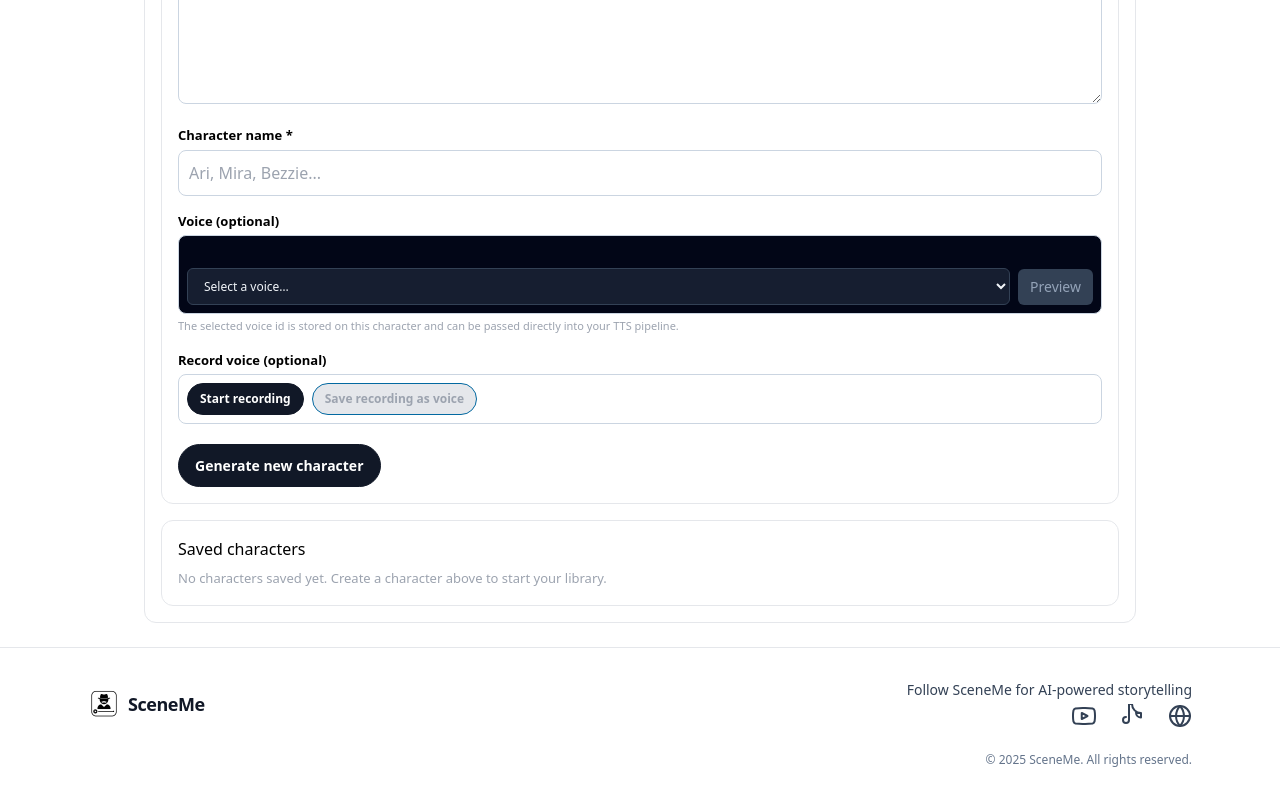
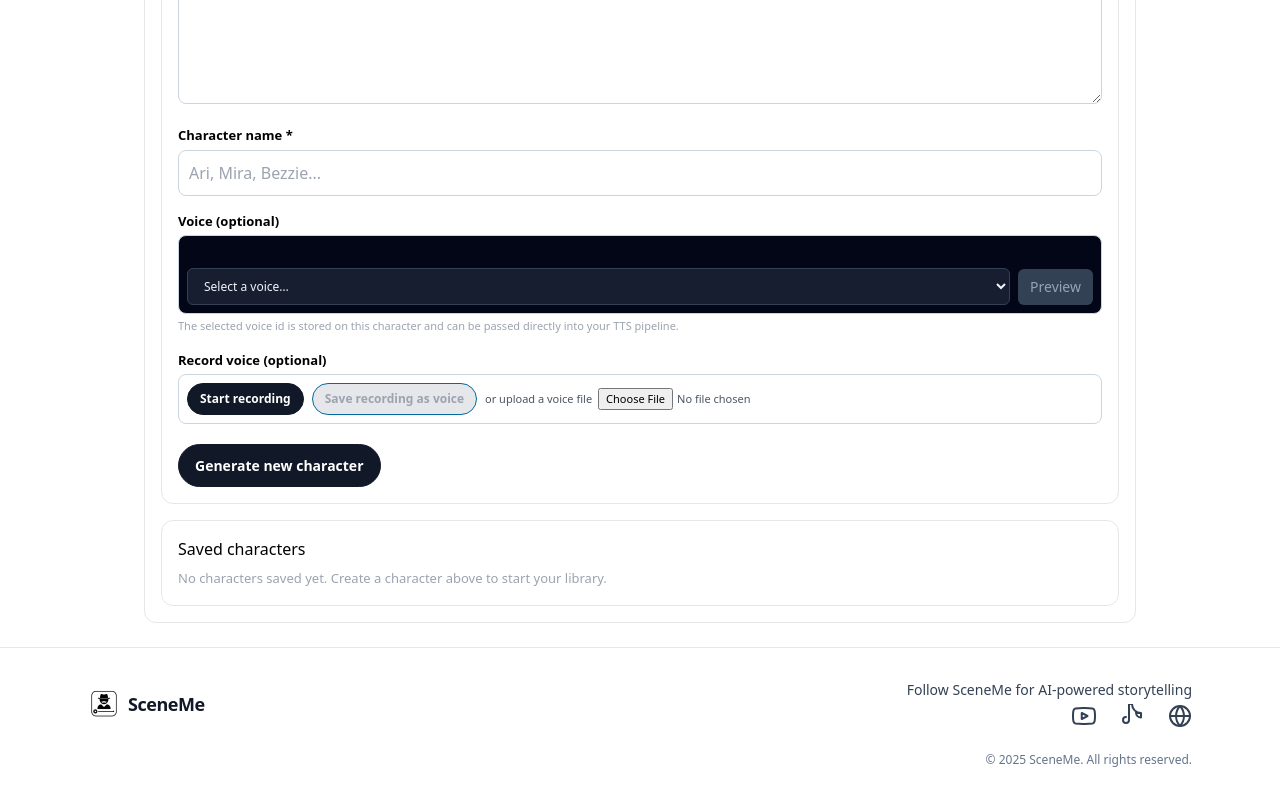
Before and after one commit to JSebree/ai-wizard, a React (Vite) app: page /studios in a window 1280 px wide. Shown: the part 892-1692 px from the top of the page. Built offline with nearby package versions, Linux system fonts and the light colour scheme.

Commit message:
updating character studio voice registry

```diff
--- a/src/studios/CharacterStudioDemo.jsx
+++ b/src/studios/CharacterStudioDemo.jsx
@@ -541,6 +541,7 @@ export default function CharacterStudioDemo() {
             <input
               type="file"
               accept="image/*"
+              key={previewUrl}
               onChange={(e) => handleReferenceUpload(e.target.files?.[0] || null)}
               style={{
                 display: "block",
@@ -714,6 +715,32 @@ export default function CharacterStudioDemo() {
                 >
                   {isVoiceUploading ? "Saving voice…" : "Save recording as voice"}
                 </button>
+                {/* Upload pre-recorded voice file */}
+                <label
+                  style={{
+                    fontSize: 11,
+                    color: "#4B5563",
+                    display: "flex",
+                    alignItems: "center",
+                    gap: 6,
+                    cursor: "pointer",
+                  }}
+                >
+                  <span>or upload a voice file</span>
+                  <input
+                    type="file"
+                    accept="audio/*"
+                    onChange={(e) => {
+                      const file = e.target.files?.[0] || null;
+                      if (file) {
+                        handleVoiceUpload(file);
+                      }
+                      // reset so the same file can be picked again if needed
+                      e.target.value = "";
+                    }}
+                    style={{ fontSize: 11 }}
+                  />
+                </label>
               </div>
               {recordedUrl && (
                 <audio
```
